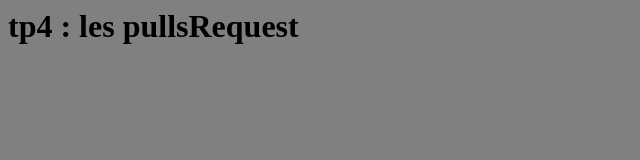
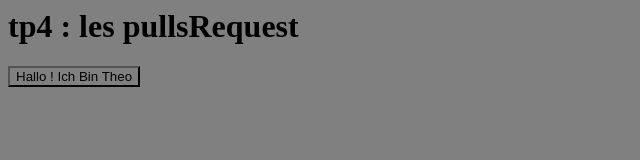
Before and after one commit to Trmd1/depot_theo, a plain HTML site: page tp4.html in a window 1280 px wide. Shown: the whole page, without its empty margins (0-640 px from the left). Drawn offline with Linux system fonts and the light colour scheme.

Commit message:
bouton theo

```diff
--- a/tp4.html
+++ b/tp4.html
@@ -9,6 +9,6 @@
 		<link rel="stylesheet" href="tp4.css">
 	</head>
 	<body>
-
+		<button>Hallo ! Ich Bin Theo</button>
 	</body>
 </html>
```
